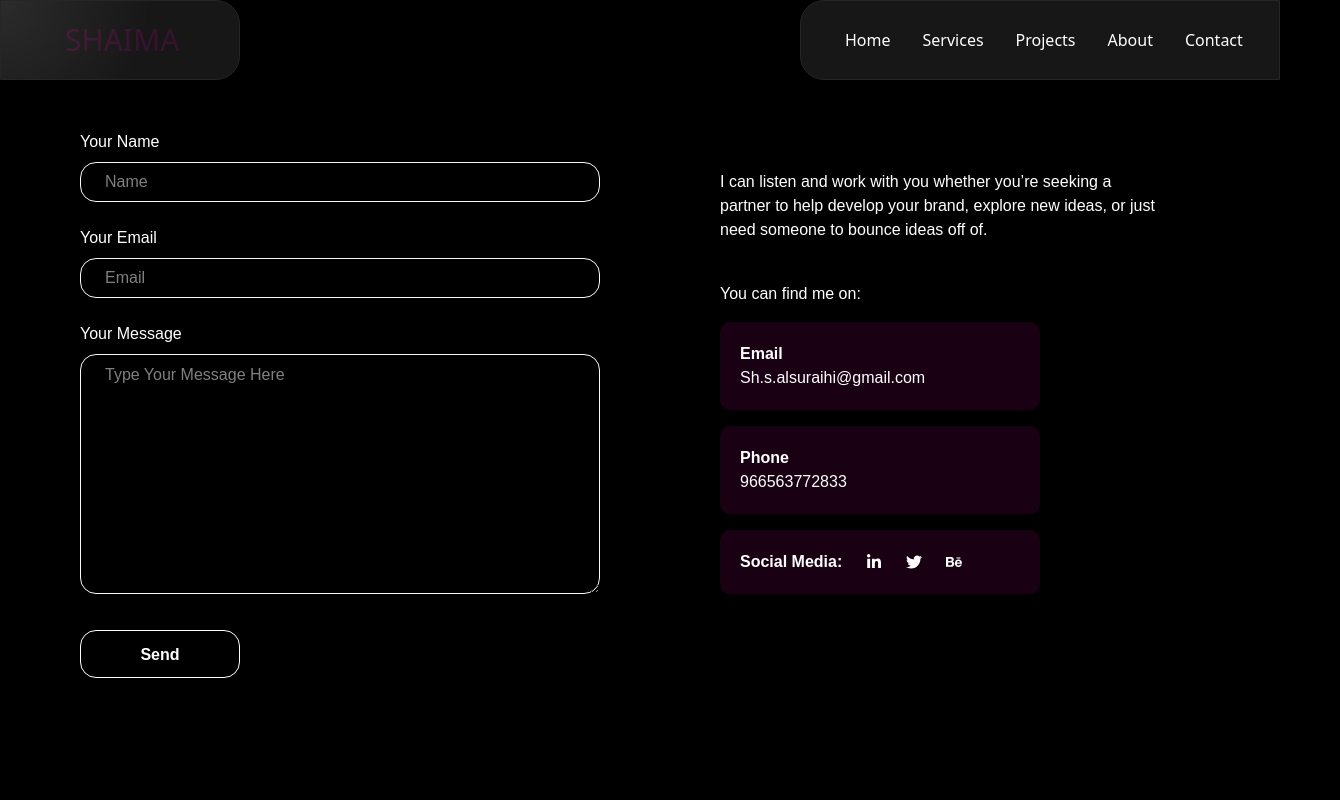
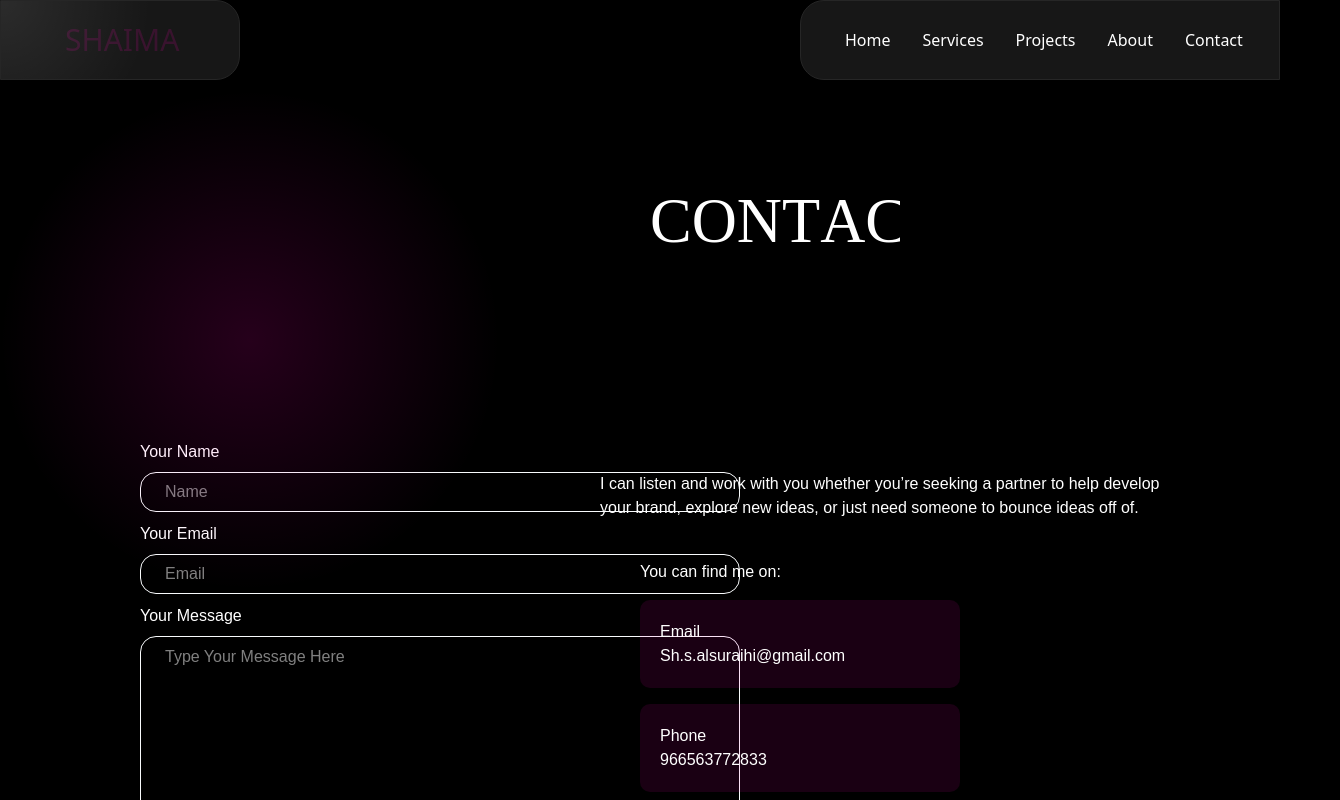
Before and after one commit to shim079/mysite, a Next.js app: page /Contact in a window 1280 px wide. Shown: the top 800 px of the page, 1340 px wide, since content can reach past the window. Built offline with nearby package versions, Linux system fonts and the light colour scheme; a web font is replaced by a local one.

Commit message:
Update page.js

```diff
--- a/app/Contact/page.js
+++ b/app/Contact/page.js
@@ -32,88 +32,95 @@ const Page = () => {
   return (
     <div className={styles.body}>
       {/* Background Blur Circles */}
-      <div className="relative h-full w-fit bg-slate-950 overflow-hidden">
-        <div className="absolute top-[-10%] left-[-20%] h-[500px] w-[500px] rounded-full bg-[radial-gradient(circle_farthest-side,rgba(255,0,182,.15),transparent)]" />
-        <div className="absolute top-[-10%] right-[-20%] h-[500px] w-[500px] rounded-full bg-[radial-gradient(circle_farthest-side,rgba(255,0,182,.15),transparent)]" />
-        <div className="absolute bottom-0 left-[-20%] h-[500px] w-[500px] rounded-full bg-[radial-gradient(circle_farthest-side,rgba(255,0,182,.15),transparent)]" />
-        <div className="absolute bottom-0 right-[-20%] h-[500px] w-[500px] rounded-full bg-[radial-gradient(circle_farthest-side,rgba(255,0,182,.15),transparent)]" />
+      <div className="relative h-full w-fit bg-slate-950">
+        <div className="absolute bottom-0 left-[-20%] right-0 top-[-10%] h-[500px] w-[500px] rounded-full bg-[radial-gradient(circle_farthest-side,rgba(255,0,182,.15),rgba(255,255,255,0))]"></div>
+        <div className="absolute bottom-0 right-[-20%] top-[-10%] h-[500px] w-[500px] rounded-full bg-[radial-gradient(circle_farthest-side,rgba(255,0,182,.15),rgba(255,255,255,0))]"></div>
       </div>
 
-      {/* Main Layout */}
-      <div className="flex flex-col md:flex-row justify-center items-start gap-20 px-4 md:px-20 py-10 w-full max-w-7xl mx-auto">
-
-        {/* Contact Form */}
-        <form ref={form} onSubmit={sendEmail} className="flex flex-col gap-6 w-full md:w-1/2">
-          <div className="flex flex-col gap-2">
-            <label htmlFor="fullname">Your Name</label>
-            <input
-              name="fullname"
-              id="fullname"
-              type="text"
-              placeholder="Name"
-              className="w-full h-10 px-6 py-2 rounded-2xl border border-slate-50"
+      {/* Contact Title */}
+      <div style={{ position: 'relative', height: '300px', width: '900px', paddingLeft: '650px', paddingTop: '100px' }}>
+        <TextPressure
+          text="Contact "
+          flex={true}
+          alpha={false}
+          stroke={false}
+          width={true}
+          weight={true}
+          italic={true}
+          textColor="#ffffff"
+          strokeColor="#ff0000"
+          minFontSize={36}
         />
       </div>
 
-          <div className="flex flex-col gap-2">
-            <label htmlFor="email">Your Email</label>
+      {/* Contact Form */}
+      <form ref={form} onSubmit={sendEmail} className={styles.form}>
+        <div className='pl-15 pr-150 flex flex-col gap-2'>
+          <label htmlFor='fullname'>Your Name</label>
           <input
-              name="email"
-              id="email"
-              type="email"
-              placeholder="Email"
-              className="w-full h-10 px-6 py-2 rounded-2xl border border-slate-50"
+
+            name="fullname"
+            className='w-150 h-10 px-6 py-2 rounded-2xl border border-slate-50'
+            type='text'
+            id='fullname'
+            placeholder='Name'
           />
         </div>
 
-          <div className="flex flex-col gap-2">
-            <label htmlFor="message">Your Message</label>
+        <div className='pl-15 pr-150 flex flex-col gap-2'>
+          <label htmlFor='email'>Your Email</label>
+          <input
+
+            name="email"
+            className='w-150 h-10 px-6 py-2 rounded-2xl border border-slate-50'
+            type='email'
+            id='email'
+            placeholder='Email'
+          />
+        </div>
+
+        <div className='pl-15 pr-150 flex flex-col gap-2'>
+          <label htmlFor='message'>Your Message</label>
           <textarea
+
             name="message"
-              id="message"
-              placeholder="Type Your Message Here"
-              className="w-full h-60 px-6 py-2 rounded-2xl border border-slate-50 shadow-md"
+            className='shadow-md px-6 py-2 border border-slate-50 h-60 w-150 rounded-2xl'
+            id='message'
+            placeholder='Type Your Message Here'
           />
         </div>
 
         <Magnet padding={70} disabled={false} magnetStrength={20}>
-            <button
-              type="submit"
-              className="mt-3 p-3 text-white font-bold w-full md:w-40 h-12 rounded-2xl border border-white hover:bg-white hover:text-black transition-all"
-            >
+          <button className='mt-3 p-3 ml-75 text-white font-bold border-1 w-29 h-12 rounded-2xl cursor-pointer' type='submit'>
             Send
           </button>
         </Magnet>
       </form>
 
       {/* Contact Info */}
-        <div className="flex flex-col gap-6 w-full md:w-1/2 text-white">
-          <div className="p-10">
+      <div className='right-10 p-20 absolute top-98 max-w-180'>
         <h3>
           I can listen and work with you whether you’re seeking a partner to help develop your brand,
           explore new ideas, or just need someone to bounce ideas off of.
         </h3>
+        <h2 className='pt-10 ml-10'>You can find me on:</h2>
 
-            <h2 className="pt-10">You can find me on:</h2>
-
-            <ul className="p-5 bg-[#FF00B61A] my-4 w-80 rounded-[10px]">
-              <li className="font-semibold">Email</li>
+        <ul className='p-5 bg-[#FF00B61A] m-4 ml-10 w-80 rounded-[10px]'>
+          <li>Email</li>
           <li>Sh.s.alsuraihi@gmail.com</li>
         </ul>
 
-            <ul className="p-5 bg-[#FF00B61A] my-4 w-80 rounded-[10px]">
-              <li className="font-semibold">Phone</li>
+        <ul className='p-5 bg-[#FF00B61A] m-4 ml-10 w-80 rounded-[10px]'>
+          <li>Phone</li>
           <li>966563772833</li>
         </ul>
 
-            <div className="p-5 bg-[#FF00B61A] my-4 w-80 rounded-[10px] flex items-center space-x-6">
-              <p className="font-semibold">Social Media:</p>
-              <a href="https://www.linkedin.com/in/shaima-alharbi-7201b822a/" target="_blank" rel="noopener noreferrer"><FaLinkedinIn /></a>
-              <a href="/"><FaTwitter /></a>
-              <a href="https://www.behance.net/shaimas4" target="_blank" rel="noopener noreferrer"><FaBehance /></a>
-            </div>
-          </div>
-        </div>
+        <ul className='p-5 bg-[#FF00B61A] ml-10 w-80 rounded-[10px] flex items-center space-x-9 absolute'>
+          <p>Social media</p>
+          <a href='https://www.linkedin.com/in/shaima-alharbi-7201b822a/'><FaLinkedinIn /></a>
+          <a href='/'><FaTwitter /></a>
+          <a href='https://www.behance.net/shaimas4'><FaBehance /></a>
+        </ul>
       </div>
     </div>
   );
```
Lines whose indentation alone changed are shown as unchanged.
